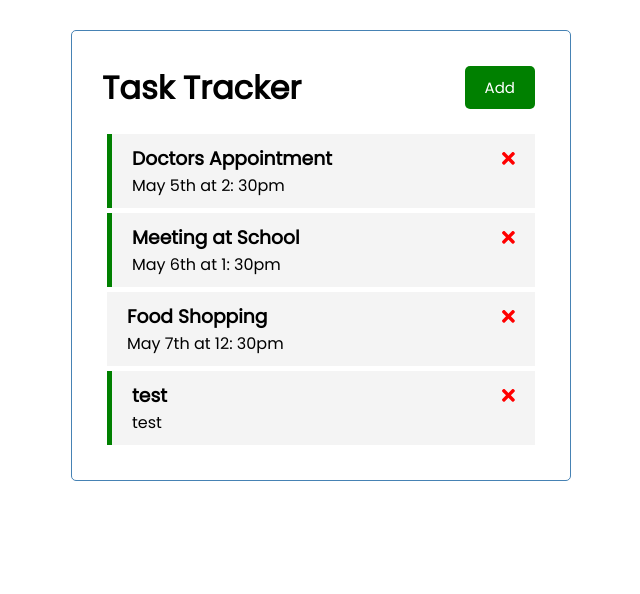
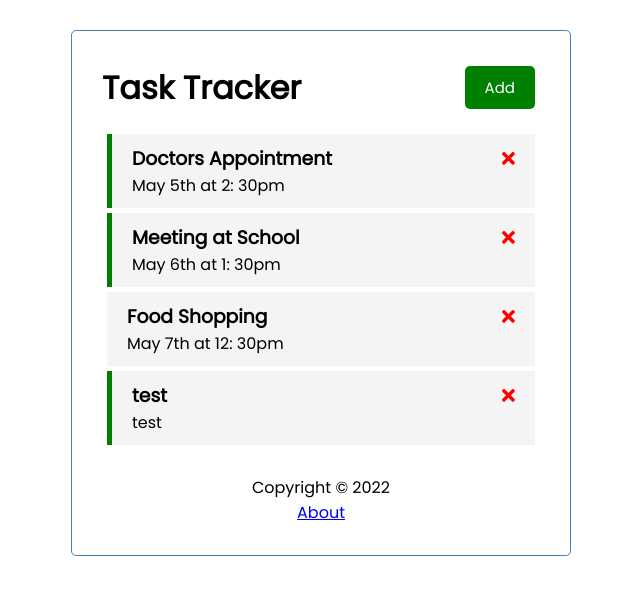
Before and after one commit to AdibaEmma/task-tracker-app, an Angular app: page / in a window 1280 px wide. Shown: the top 594 px of the page, without its empty margins (319-959 px from the left). Built offline with nearby package versions, Linux system fonts and the light colour scheme; data requests are answered from the project's data file.

Commit message:
add footer component and route

```diff
--- a/src/app/app.component.html
+++ b/src/app/app.component.html
@@ -1,4 +1,5 @@
 <div class="container">
     <app-header></app-header>
     <router-outlet></router-outlet>
+    <app-footer></app-footer>
 </div>
--- a/src/app/app.module.ts
+++ b/src/app/app.module.ts
@@ -12,6 +12,7 @@ import { TasksComponent } from './components/tasks/tasks.component';
 import { TaskItemComponent } from './components/task-item/task-item.component';
 import { AddTaskComponent } from './components/add-task/add-task.component';
 import { AboutComponent } from './components/about/about.component';
+import { FooterComponent } from './components/footer/footer.component';
 
 const appRoutes: Routes = [
   { path: '', component: TasksComponent },
@@ -26,7 +27,8 @@ const appRoutes: Routes = [
     TasksComponent,
     TaskItemComponent,
     AddTaskComponent,
-    AboutComponent
+    AboutComponent,
+    FooterComponent
   ],
   imports: [
     BrowserModule,
--- /dev/null
+++ b/src/app/components/footer/footer.component.css
@@ -0,0 +1,4 @@
+footer {
+  margin-top: 30px;
+  text-align: center;
+}
--- /dev/null
+++ b/src/app/components/footer/footer.component.html
@@ -0,0 +1,4 @@
+<footer>
+    <p>Copyright &copy;  2022</p>
+    <a routerLink="/about">About</a>
+</footer>
--- /dev/null
+++ b/src/app/components/footer/footer.component.ts
@@ -0,0 +1,15 @@
+import { Component, OnInit } from '@angular/core';
+
+@Component({
+  selector: 'app-footer',
+  templateUrl: './footer.component.html',
+  styleUrls: ['./footer.component.css']
+})
+export class FooterComponent implements OnInit {
+
+  constructor() { }
+
+  ngOnInit(): void {
+  }
+
+}
```
Also changed, not shown: 1 other file (tests, documents, lock files or other folders).
